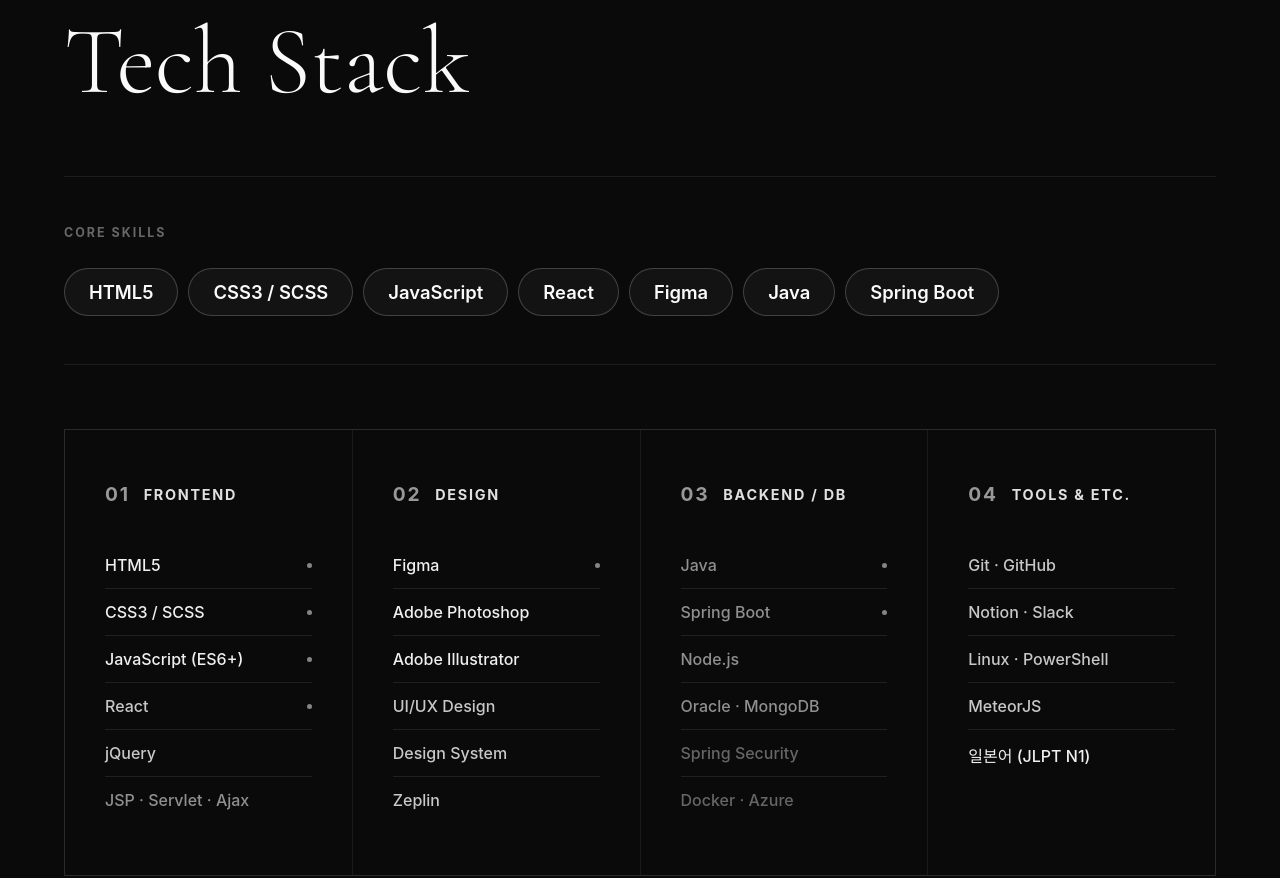
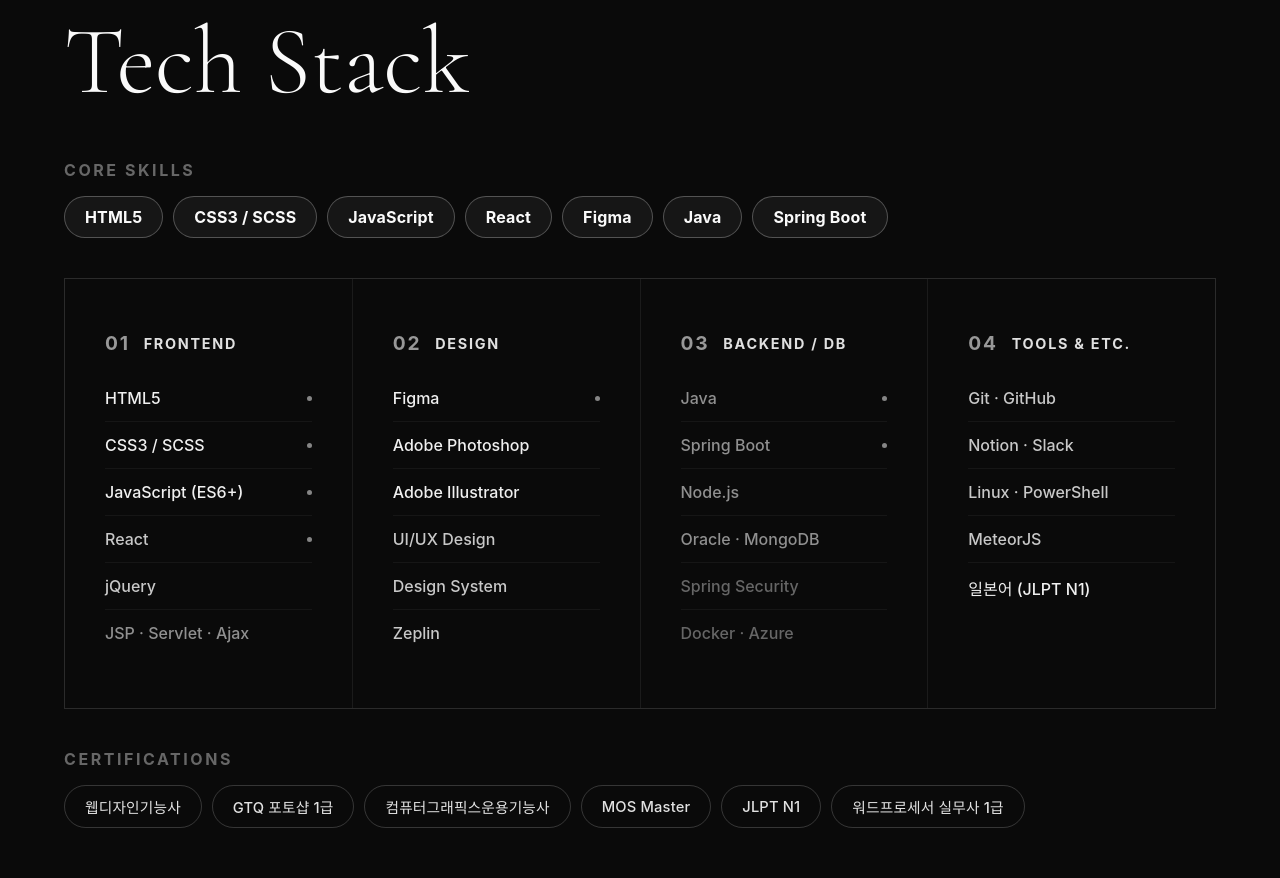
Before and after one commit to SenaNam/SenaNam.github.io, a plain HTML site: page index.html in a window 1280 px wide. Shown: the part 8370-9248 px from the top of the page. Drawn offline with nearby package versions, Linux system fonts and the light colour scheme; a web font is replaced by a local one.

Commit message:
skill __ 01

```diff
--- a/css/style.css
+++ b/css/style.css
@@ -1172,7 +1172,7 @@
 
 .skills__header {
   max-width: var(--container);
-  margin: 0 auto 56px;
+  margin: 0 auto 20px;
 }
 
 .skills__title {
@@ -1188,20 +1188,20 @@
 
 .skills__core {
   max-width: var(--container);
-  margin: 0 auto 64px;
-  padding: 48px 0;
-  border-top: 1px solid rgba(255,255,255,0.08);
-  border-bottom: 1px solid rgba(255,255,255,0.08);
+  margin: 0 auto 40px;
+  /* padding: 48px 0 0 0 ; */
+  /* border-top: 1px solid rgba(255,255,255,0.08); */
+  /* border-bottom: 1px solid rgba(255,255,255,0.08); */
 }
 
 .skills__core-label {
   font-family: var(--f-body);
-  font-size: 0.78rem;
+  font-size: 1rem;
   font-weight: 700;
   letter-spacing: 0.16em;
   text-transform: uppercase;
   color: rgba(255,255,255,0.38);
-  margin-bottom: 28px;
+  margin-bottom: 16px;
 }
 
 .skills__core-list {
@@ -1210,6 +1210,75 @@
   gap: 10px 10px;
   list-style: none;
 }
+
+.skill-chip {
+  display: inline-flex;
+  align-items: center;
+  font-family: var(--f-body);
+  font-size: 1rem;
+  font-weight: 600;
+  color: var(--c-white);
+  padding: 10px 20px;
+  border: 1px solid rgba(255,255,255,0.22);
+  background: rgba(255,255,255,0.03);
+  border-radius: 999px;
+  letter-spacing: 0.01em;
+  transition:
+    background 0.22s var(--ease),
+    border-color 0.22s var(--ease),
+    transform 0.22s var(--ease),
+    color 0.22s var(--ease);
+  cursor: default;
+  user-select: none;
+}
+
+.skill-chip:hover {
+  background: rgba(255,255,255,0.07);
+  border-color: rgba(255,255,255,0.38);
+  transform: translateY(-1px);
+}
+
+.core-pill {
+  font-size: 1rem;
+  font-weight: 650;
+  background: rgba(255,255,255,0.05);
+  border-color: rgba(255,255,255,0.26);
+}
+
+.cert-pill {
+  font-size: 0.92rem;
+  font-weight: 500;
+  color: rgba(255,255,255,0.88);
+  background: transparent;
+  border-color: rgba(255,255,255,0.18);
+}
+
+.skills__core,
+.skills__certs {
+  max-width: var(--container);
+  margin: 40px auto 40px;
+}
+
+.skills__core-label {
+  display: block;
+  font-family: var(--f-body);
+  font-size: 1rem;
+  font-weight: 700;
+  letter-spacing: 0.16em;
+  text-transform: uppercase;
+  color: rgba(255,255,255,0.38);
+  margin-bottom: 16px;
+}
+
+.skills__core-list {
+  display: flex;
+  flex-wrap: wrap;
+  gap: 10px;
+  list-style: none;
+  padding: 0;
+  margin: 0;
+}
+
 
 /* Core Skill pill */
 .core-pill {
@@ -1218,7 +1287,7 @@
   align-items: center;
   font-family: var(--f-body);
   font-size: 1.15rem;
-  font-weight: 600;
+  font-weight: 400;
   color: var(--c-white);
   padding: 12px 24px;
   border: 1.5px solid rgba(255,255,255,0.2);
@@ -1270,7 +1339,7 @@
   letter-spacing: 0.12em; /* ↓ 0.2 → 0.12 : 읽히게 */
   text-transform: uppercase;
   color: #e0e0e0;         /* ↑ 더 밝게 */
-  margin-bottom: 36px;
+  margin-bottom: 20px;
   display: flex;
   align-items: center;
   gap: 14px;
@@ -1295,7 +1364,9 @@
   font-size: clamp(1rem, 1.25vw, 1.2rem);
   font-weight: 500;               /* ↑ 400 → 500 */
   padding: 13px 0;                /* ↑ 10 → 13 : 더 여유있게 */
-  border-bottom: 1px solid rgba(255,255,255,0.09); /* ↑ 구분선 더 보이게 */
+  /* border-bottom: 1px solid rgba(255,255,255,0.09);  */
+  border-bottom: 1px solid rgba(255,255,255,0.05);
+  /* ↑ 구분선 더 보이게 */
   transition: transform var(--t-fast) var(--ease), color var(--t-fast);
   position: relative;
 }
@@ -1370,53 +1441,47 @@
 }
 
 /* ── Certifications — 별도 강조 블록 ── */
-.skills__certs {
-  max-width: var(--container);
-  margin: 28px auto 0;  /* ↑ 3px → 28px : 그룹과 분리 */
-  padding: 52px 48px;   /* ↑ 더 여유 */
-  border: 1px solid rgba(255,255,255,0.16);
+.skill-chip {
+  display: inline-flex;
+  align-items: center;
+  font-family: var(--f-body);
+  font-size: 1rem;
+  font-weight: 600;
+  color: var(--c-white);
+  padding: 10px 20px;
+  border: 1px solid rgba(255,255,255,0.22);
   background: rgba(255,255,255,0.03);
-}
-
-.skills__certs-label {
-  display: block;
-  font-size: 0.92rem;    /* ↑ 0.72 → 0.92 */
-  font-weight: 700;
-  letter-spacing: 0.12em; /* ↓ 읽히게 */
-  text-transform: uppercase;
-  color: #c8c8c8;         /* ↑ 밝게 */
-  margin-bottom: 28px;
-}
-
-.skills__certs-row {
-  display: flex;
-  flex-wrap: wrap;
-  gap: 12px;
-}
-
-/* Badge / outlined chip 스타일 */
-.skills__certs-row span {
-  font-size: 0.96rem;
-  font-weight: 600;
-  color: var(--c-white);
-  padding: 10px 20px;
-  border: 1px solid rgba(255,255,255,0.35);
+  border-radius: 999px;
+  letter-spacing: 0.01em;
+  transition:
+    background 0.22s var(--ease),
+    border-color 0.22s var(--ease),
+    transform 0.22s var(--ease),
+    color 0.22s var(--ease);
+  cursor: default;
+  user-select: none;
+}
+
+.skill-chip:hover {
+  background: rgba(255,255,255,0.07);
+  border-color: rgba(255,255,255,0.38);
+  transform: translateY(-1px);
+}
+
+.core-pill {
+  font-size: 1rem;
+  font-weight: 650;
+  background: rgba(255,255,255,0.05);
+  border-color: rgba(255,255,255,0.26);
+}
+
+.cert-pill {
+  font-size: 0.92rem;
+  font-weight: 500;
+  color: rgba(255,255,255,0.88);
   background: transparent;
-  border-radius: 50px;
-  letter-spacing: 0.02em;
-  cursor: default;
-  transition:
-    background     var(--t-fast),
-    border-color   var(--t-fast),
-    color          var(--t-fast);
-}
-
-.skills__certs-row span:hover {
-  background: rgba(255,255,255,0.08);
-  border-color: rgba(255,255,255,0.6);
-  color: var(--c-white);
-}
-
+  border-color: rgba(255,255,255,0.18);
+}
 
 /* ----------------------------------------------------------------
    14. EXPERIENCE
--- a/index.html
+++ b/index.html
@@ -523,16 +523,17 @@
         </div>
 
         <!-- ① Core Skills ── 3초 안에 핵심 역량 파악 -->
+        <!-- ① Core Skills -->
         <div class="skills__core reveal-item">
           <p class="skills__core-label">Core Skills</p>
           <ul class="skills__core-list">
-            <li class="core-pill">HTML5</li>
-            <li class="core-pill">CSS3 / SCSS</li>
-            <li class="core-pill">JavaScript</li>
-            <li class="core-pill">React</li>
-            <li class="core-pill">Figma</li>
-            <li class="core-pill">Java</li>
-            <li class="core-pill">Spring Boot</li>
+            <li class="skill-chip core-pill">HTML5</li>
+            <li class="skill-chip core-pill">CSS3 / SCSS</li>
+            <li class="skill-chip core-pill">JavaScript</li>
+            <li class="skill-chip core-pill">React</li>
+            <li class="skill-chip core-pill">Figma</li>
+            <li class="skill-chip core-pill">Java</li>
+            <li class="skill-chip core-pill">Spring Boot</li>
           </ul>
         </div>
 
@@ -742,14 +743,14 @@
 
         <!-- ③ Certifications -->
         <div class="skills__certs reveal-item">
-          <span class="skills__certs-label">Certifications</span>
-          <div class="skills__certs-row">
-            <span>웹디자인기능사</span>
-            <span>GTQ 포토샵 1급</span>
-            <span>컴퓨터그래픽스운용기능사</span>
-            <span>MOS Master</span>
-            <span>JLPT N1</span>
-            <span>워드프로세서 실무사 1급</span>
+          <span class="skills__core-label">Certifications</span>
+          <div class="skills__core-list">
+            <span class="skill-chip cert-pill">웹디자인기능사</span>
+            <span class="skill-chip cert-pill">GTQ 포토샵 1급</span>
+            <span class="skill-chip cert-pill">컴퓨터그래픽스운용기능사</span>
+            <span class="skill-chip cert-pill">MOS Master</span>
+            <span class="skill-chip cert-pill">JLPT N1</span>
+            <span class="skill-chip cert-pill">워드프로세서 실무사 1급</span>
           </div>
         </div>
       </section>
```
